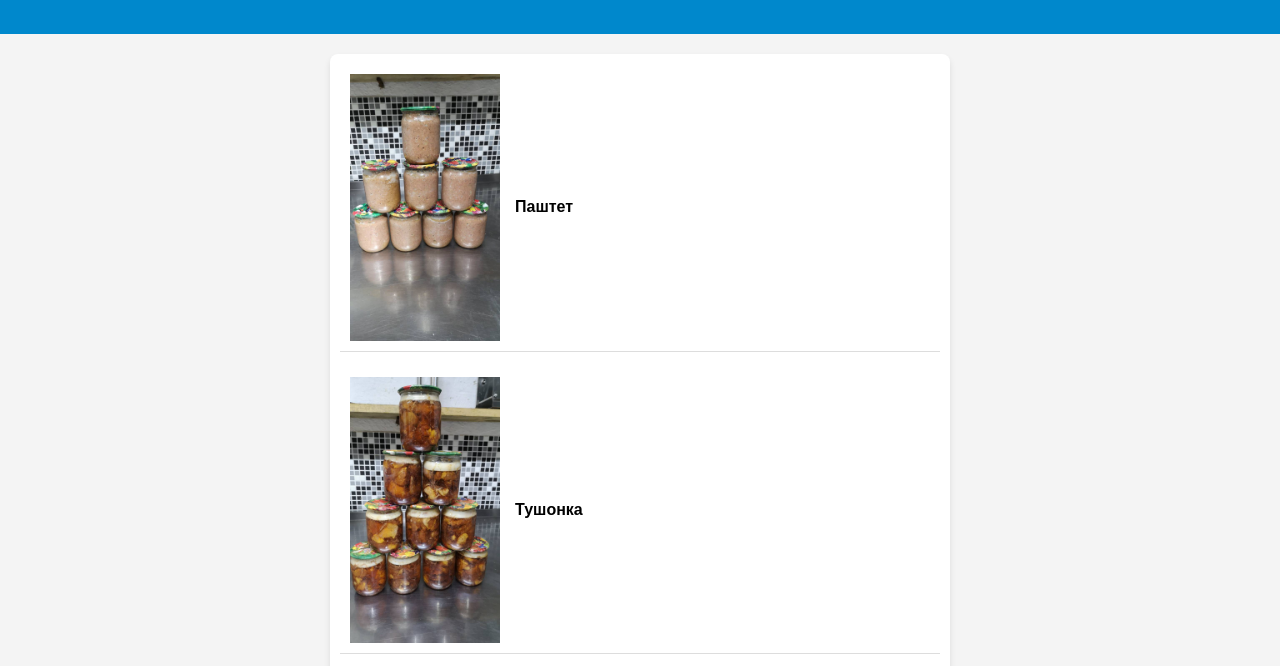
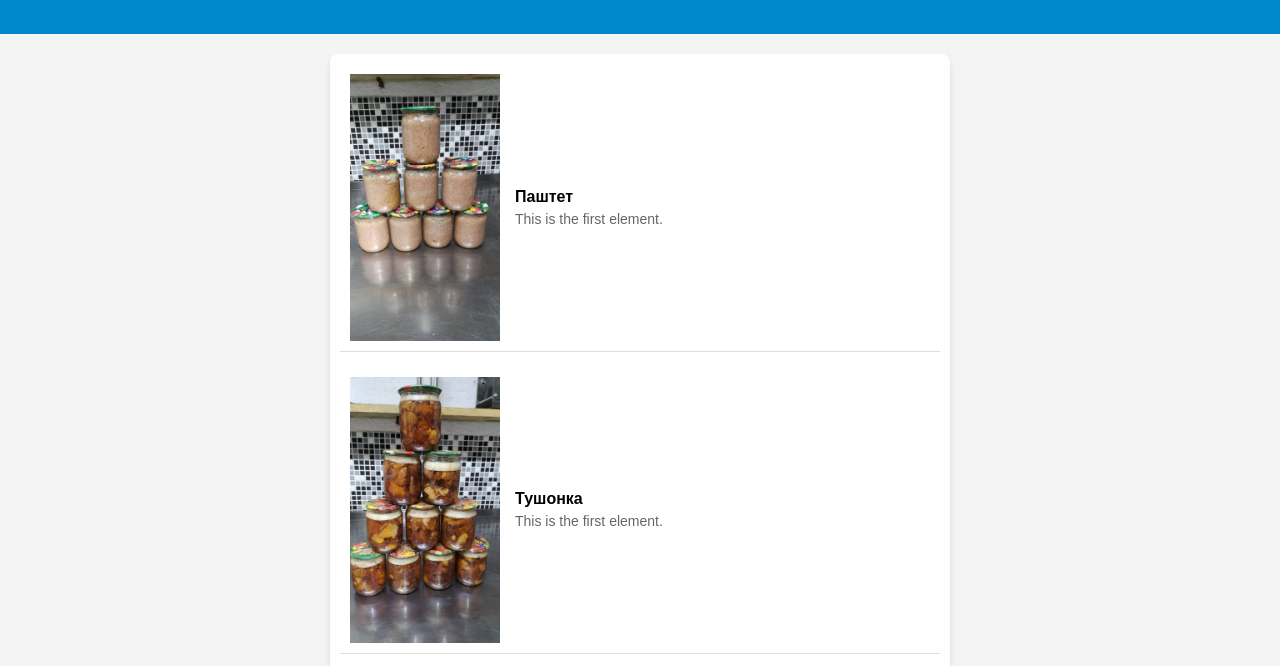
Before and after one commit to SashaPopovich/sashaPopovych.github.io, a plain HTML site: page index.html in a window 1280 px wide. Shown: the part 76-742 px from the top of the page. Drawn offline with Linux system fonts and the light colour scheme.

Commit message:
Add description

```diff
--- a/index.html
+++ b/index.html
@@ -41,6 +41,11 @@
       margin: 0;
       font-size: 16px;
     }
+    .item p {
+      margin: 5px 0 0;
+      font-size: 14px;
+      color: #666;
+    }
     footer {
       text-align: center;
       margin: 10px 0;
@@ -62,9 +67,9 @@
   <script>
     // Example data for the list
     const items = [
-      { name: "Паштет", image: "pashtet.jpg" },
-      { name: "Тушонка", image: "tuchonka.jpg" },
-      { name: "Ребра", image: "rebra.jpg" },
+      { name: "Паштет", description: "This is the first element.", image: "pashtet.jpg" },
+      { name: "Тушонка", description: "This is the first element.", image: "tuchonka.jpg" },
+      { name: "Ребра", description: "This is the first element.", image: "rebra.jpg" },
     ];
 
     // Function to populate the list
@@ -77,7 +82,10 @@
 
         itemDiv.innerHTML = `
           <img src="${item.image}" alt="${item.name}" class="item-image">
+          <div>
           <h3>${item.name}</h3>
+          <p>${item.description}</p>
+          </div>
         `;
 
         itemList.appendChild(itemDiv);
```
